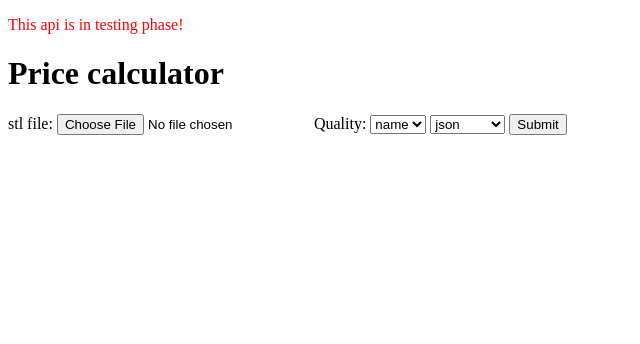
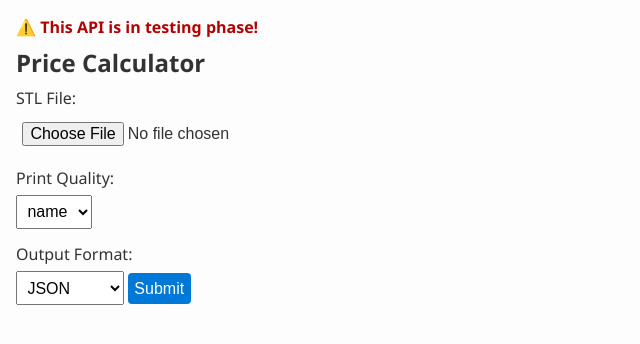
Before and after one commit to LukaCek/slice_api, a Flask app: template templates/index.html in a window 1280 px wide. Shown: the top 344 px of the page, without its empty margins (0-640 px from the left). Run offline with Flask 3, Linux system fonts and the light colour scheme; the template is opened without the code that fills it: most values are stand-ins (such as "Sample title", 1, 10 or a date in 2020).

Commit message:
fix all output types

```diff
--- a/app.py
+++ b/app.py
@@ -1,4 +1,4 @@
-from flask import Flask, render_template, request, send_file
+from flask import Flask, render_template, request, send_file, jsonify
 import os
 import re
 import math
@@ -20,7 +20,7 @@ CENA_VZDRZEVANJA = 30 # eur
 def centi_v_evro_zaokrozi(centi):
     evri = centi / 100
     evri_zaokrozeni = math.ceil(evri * 100) / 100
-    return f"{evri_zaokrozeni:.2f} €"
+    return evri_zaokrozeni
 
 # Helper to convert '1h 16m 56s' → minutes (rounded up)
 def time_to_minutes(timestr):
@@ -167,7 +167,6 @@ def price():
     os.makedirs("temp/output", exist_ok=True)
     with zipfile.ZipFile("temp/output.zip", 'r') as zip_ref:
         zip_ref.extractall("temp/output")
-    #os.remove("temp/output.zip")
     os.remove("temp/file.stl")
 
     ### Read slice info file ###
@@ -192,14 +191,14 @@ def price():
         gcode = f.read()
 
     # Extract time and height
-    model_time = re.search(r"model printing time:\s+([0-9hms\s]+);", gcode)
-    total_time = re.search(r"total estimated time:\s+([0-9hms\s]+)", gcode)
-    first_layer_time = re.search(r"first layer printing time.*?=\s+([0-9hms\s]+)", gcode)
-    max_z = re.search(r"max_z_height:\s+([0-9.]+)", gcode)
+    model_time = re.search(r"model printing time:\s+([0-9hms\s]+);", gcode).group(1)
+    total_time = re.search(r"total estimated time:\s+([0-9hms\s]+)", gcode).group(1)
+    first_layer_time = re.search(r"first layer printing time.*?=\s+([0-9hms\s]+)", gcode).group(1)
+    max_z = re.search(r"max_z_height:\s+([0-9.]+)", gcode).group(1)
 
-    model_time_in_min = time_to_minutes(model_time.group(1))
-    total_time_in_min = time_to_minutes(total_time.group(1))
-    first_layer_time_in_min = time_to_minutes(first_layer_time.group(1))
+    model_time_in_min = time_to_minutes(model_time)
+    total_time_in_min = time_to_minutes(total_time)
+    first_layer_time_in_min = time_to_minutes(first_layer_time)
     # Izračun cene
     if filament_data['type'] == "PLA":
         cena_materiala = CENA_PLA_PLATIKE * float(filament_data['used_g'])
@@ -224,10 +223,10 @@ def price():
     data = {
         "quality": quality,
         "filament": filament_data,
-        "model_time": model_time.group(1),
-        "total_time": total_time.group(1),
-        "first_layer_time": first_layer_time.group(1),
-        "max_z": max_z.group(1),
+        "model_time": model_time,
+        "total_time": total_time,
+        "first_layer_time": first_layer_time,
+        "max_z": max_z,
         "model_time_in_min": model_time_in_min,
         "total_time_in_min": total_time_in_min,
         "first_layer_time_in_min": first_layer_time_in_min,
@@ -241,13 +240,12 @@ def price():
     if output == "slicedata":
         return render_template("result.html", **data)
     elif output == "3mf":
-        return send_file("temp/output/output.3mf", as_attachment=True)
+        os.rename("temp/output.zip", "temp/output.3mf")
+        return send_file("temp/output.3mf", as_attachment=True)
     elif output == "gcode":
-        return gcode
-    elif output == "stl":
-        return send_file("temp/file.stl", as_attachment=True)
+        return send_file("temp/output/Metadata/plate_1.gcode", as_attachment=True)
     else:
-        return json.jsonify(data)
+        return jsonify(data)
 
 
 if __name__ == "__main__":
--- a/templates/index.html
+++ b/templates/index.html
@@ -1,31 +1,102 @@
 <!DOCTYPE html>
 <html lang="en">
 <head>
-    <meta charset="UTF-8">
-    <meta name="viewport" content="width=device-width, initial-scale=1.0">
-    <title>Test</title>
+  <meta charset="UTF-8" />
+  <meta name="viewport" content="width=device-width, initial-scale=1.0"/>
+  <title>Price Calculator</title>
+  <style>
+    body {
+      font-family: 'Segoe UI', sans-serif;
+      background-color: #fdfdfd;
+      color: #333;
+      margin: 0;
+    }
+
+    .wrapper {
+      margin: 1rem;
+    }
+
+    .warning {
+      color: #b30000;
+      font-weight: bold;
+      margin-bottom: 0.5rem;
+    }
+
+    h1 {
+      font-size: 1.5rem;
+      margin: 0.5rem 0;
+    }
+
+    form {
+      margin-top: 0.5rem;
+    }
+
+    label {
+      display: block;
+      margin-top: 0.5rem;
+      margin-bottom: 0.2rem;
+    }
+
+    input[type="file"],
+    select,
+    input[type="submit"] {
+      padding: 0.4rem;
+      font-size: 1rem;
+      margin-top: 0.2rem;
+      margin-bottom: 0.4rem;
+    }
+
+    input[type="submit"] {
+      background-color: #0078d7;
+      color: white;
+      border: none;
+      border-radius: 4px;
+      cursor: pointer;
+      transition: background-color 0.2s;
+    }
+
+    input[type="submit"]:hover {
+      background-color: #005fa3;
+    }
+
+    @media (max-width: 600px) {
+      input[type="file"],
+      select,
+      input[type="submit"] {
+        display: block;
+        width: 100%;
+      }
+    }
+  </style>
 </head>
 <body>
-    <p style="color: red;">This api is in testing phase!</p>
-    <h1>Price calculator</h1>
+
+  <div class="wrapper">
+    <p class="warning">⚠️ This API is in testing phase!</p>
+    <h1>Price Calculator</h1>
+
     <form action="/price" method="post" enctype="multipart/form-data">
-        <label for="file">stl file:</label>
+      <label for="file">STL File:</label>
       <input type="file" name="file" id="file" accept=".stl" required>
-        <label for="quality">Quality:</label>
+
+      <label for="quality">Print Quality:</label>
       <select name="quality" id="quality" required>
         {% for quality in json_dict.keys() %}
           <option value="{{ quality }}">{{ quality }}</option>
         {% endfor %}
       </select>
+
+      <label for="output">Output Format:</label>
       <select name="output" id="output">
-            <option value="json" selected>json</option>
-            <option value="3mf">3mf</option>
-            <option value="stl">stl</option>
-            <option value="gcode">gcode</option>
-            <option value="slicedata">slicedata</option>
+        <option value="json" selected>JSON</option>
+        <option value="3mf">3MF</option>
+        <option value="gcode">G-code</option>
+        <option value="slicedata">Slice Data</option>
       </select>
 
       <input type="submit" value="Submit">
     </form>
+  </div>
+
 </body>
 </html>
```
Also changed, not shown: templates/result.html (+4 -4 lines). Lines whose indentation alone changed are shown as unchanged.
